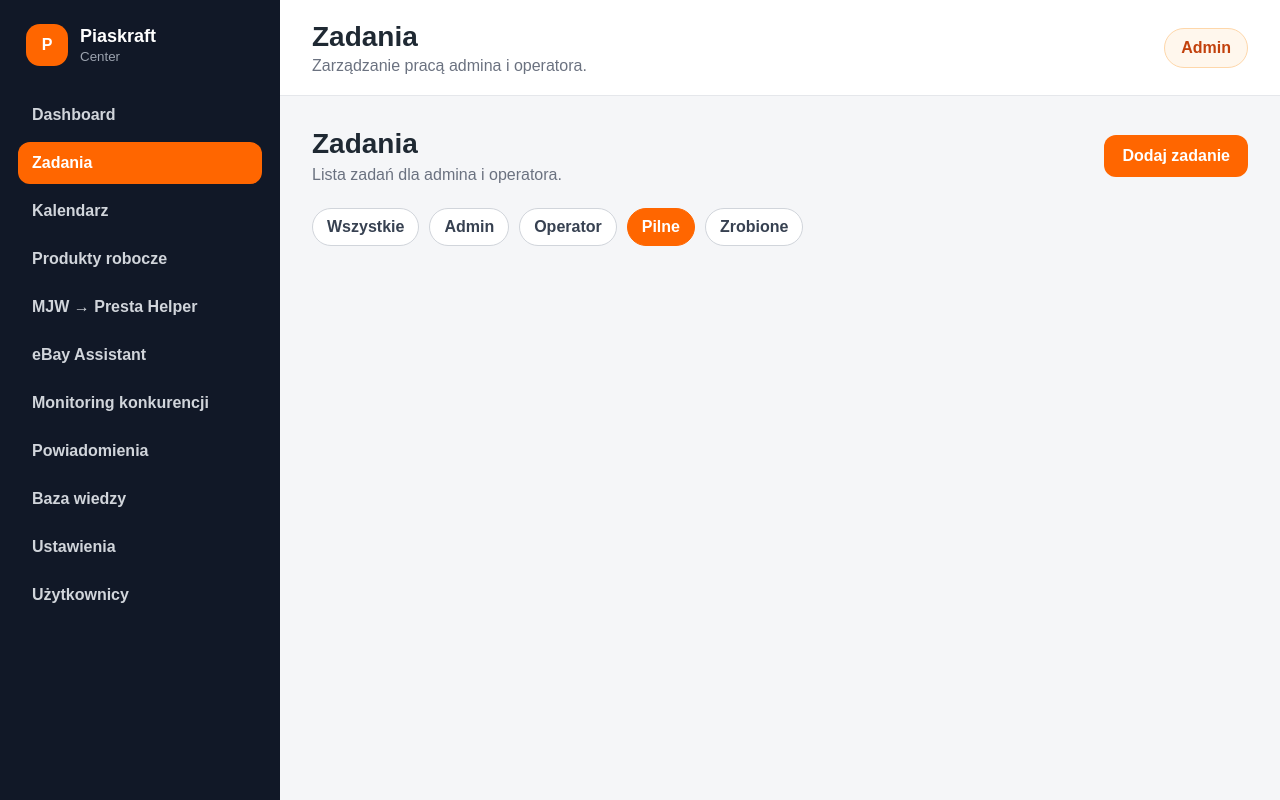
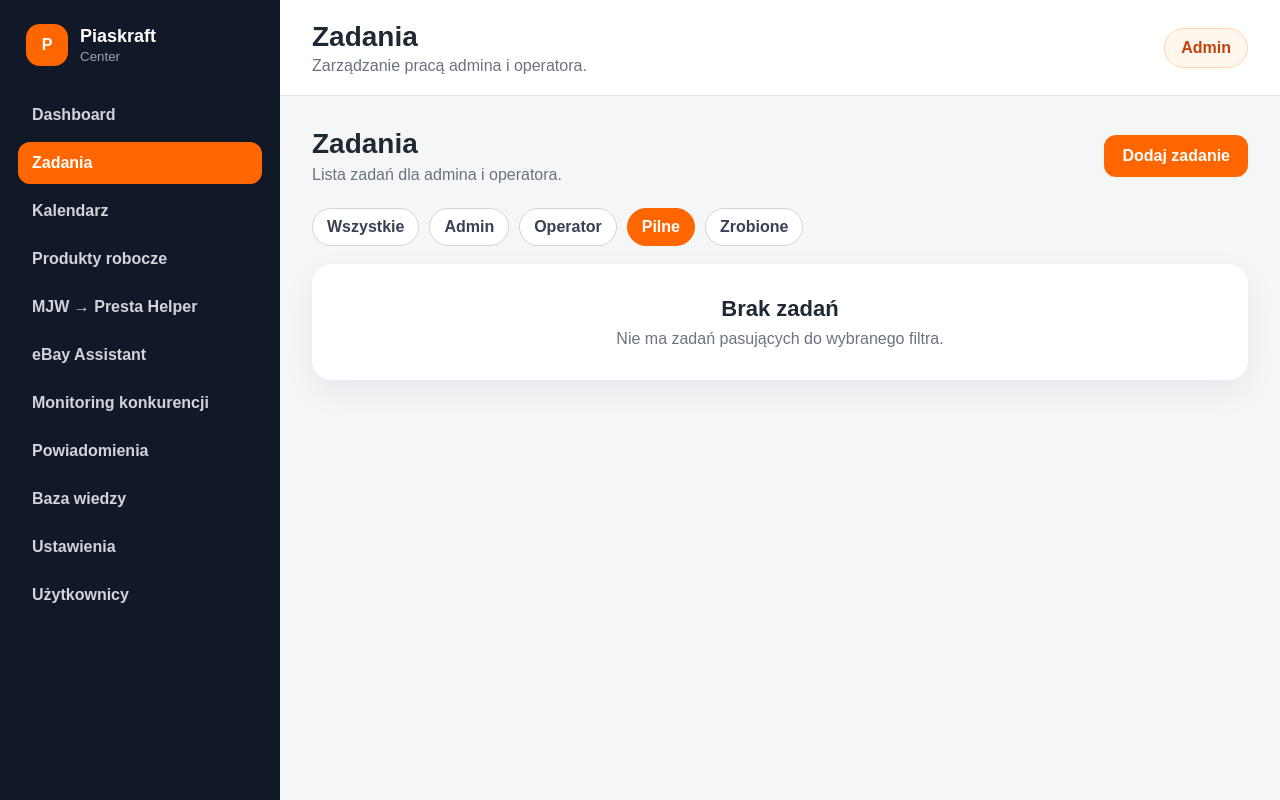
Before and after one commit to Piaskraft/piaskraft-center, a React (Vite) app in the folder apps/web/: page /zadania in a window 1280 px wide. Both pictures are taken after a click on the button "Pilne". Built offline with nearby package versions, Linux system fonts and the light colour scheme.

Commit message:
Add empty state for task filters

```diff
--- a/apps/web/src/layouts/AppLayout.css
+++ b/apps/web/src/layouts/AppLayout.css
@@ -322,3 +322,20 @@
   margin: 0;
   color: #6b7280;
 }
+.empty-state {
+  background: #ffffff;
+  border-radius: 20px;
+  padding: 32px;
+  text-align: center;
+  box-shadow: 0 12px 35px rgba(15, 23, 42, 0.06);
+}
+
+.empty-state h3 {
+  margin: 0 0 8px;
+  font-size: 22px;
+}
+
+.empty-state p {
+  margin: 0;
+  color: #6b7280;
+}
--- a/apps/web/src/pages/TasksPage.tsx
+++ b/apps/web/src/pages/TasksPage.tsx
@@ -108,6 +108,12 @@ export function TasksPage() {
         ))}
       </div>
 
+      {filteredTasks.length === 0 ? (
+  <div className="empty-state">
+    <h3>Brak zadań</h3>
+    <p>Nie ma zadań pasujących do wybranego filtra.</p>
+  </div>
+) : (
   <div className="tasks-list">
     {filteredTasks.map((task) => (
       <TaskCard
@@ -118,6 +124,7 @@ export function TasksPage() {
       />
     ))}
   </div>
+)}
     </section>
   );
 }
```
Lines whose indentation alone changed are shown as unchanged.
